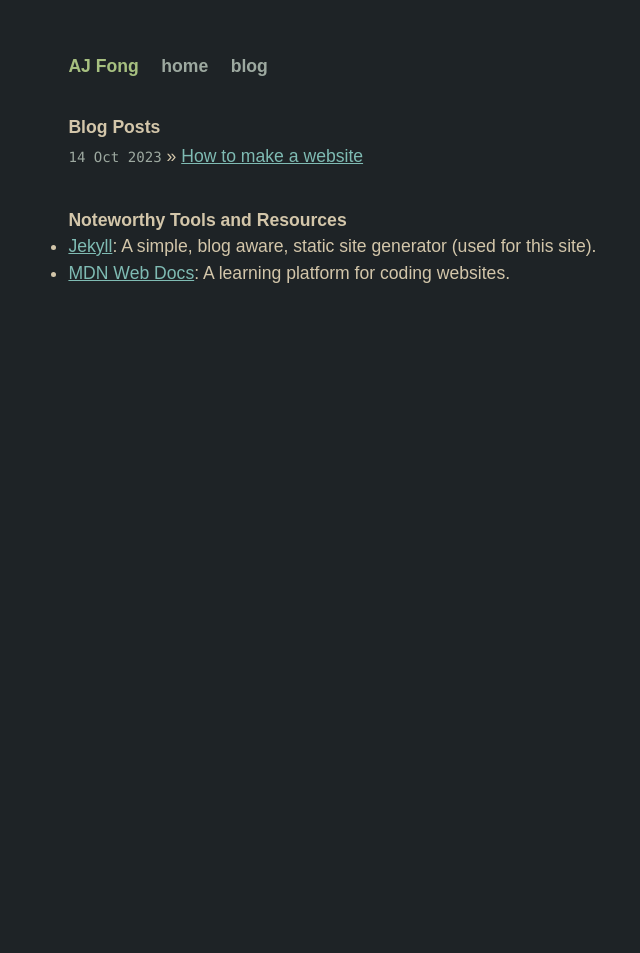
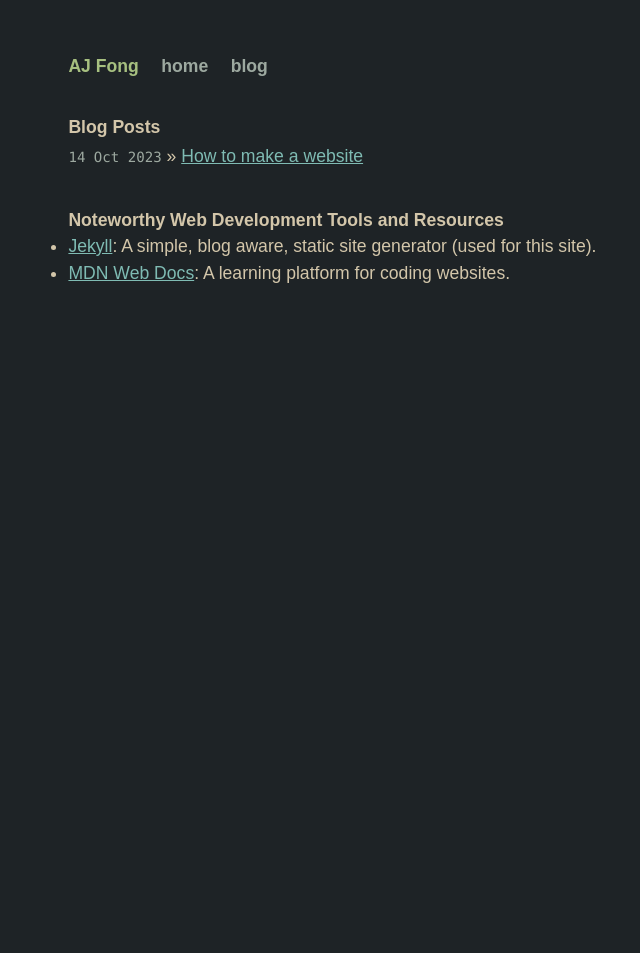
Before and after one commit to af1728/webcontent, a Jekyll site: the page built from blog.html, in a window 1280 px wide. Shown: the whole page, without its empty margins (202-842 px from the left). Built offline with Jekyll 4.4.1, drawn with Linux system fonts in a browser that asks for light colours.

Commit message:
Update tools

```diff
--- a/blog.html
+++ b/blog.html
@@ -16,7 +16,7 @@ title: AJ Fong's Website - Blog
 </section>
 
 <section>
-    <h2>Noteworthy Tools and Resources</h2>
+    <h2>Noteworthy Web Development Tools and Resources</h2>
     <ul>
         <li>
             <a href="https://jekyllrb.com">Jekyll</a>:
```
Also changed, not shown: 1 other file.
